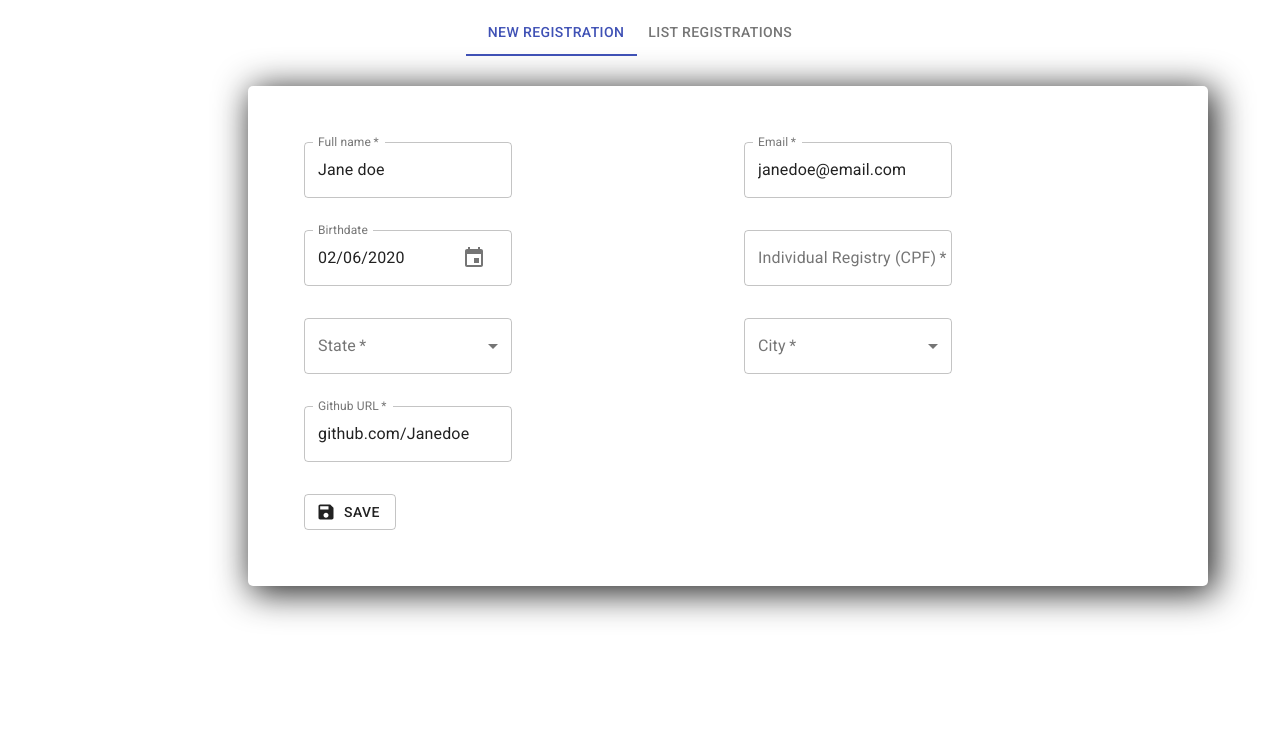
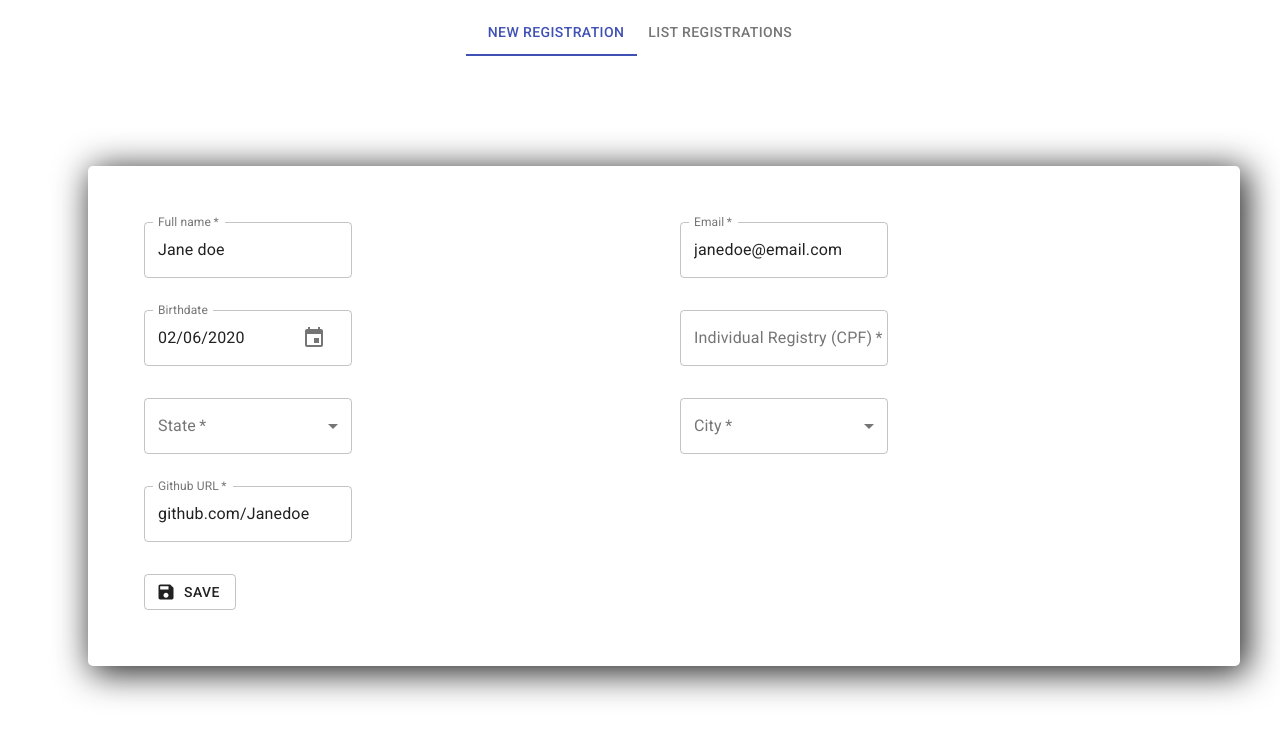
Before and after one commit to kseikyo/internship-challenge, a React (Create React App) app in the folder frontend/: page / in a window 1280 px wide. Shown: the top 738 px of the page. Built offline with nearby package versions, Linux system fonts and the light colour scheme.

Commit message:
Update package-lock.json, package.json, and App.js
Changed styling

```diff
--- a/frontend/package.json
+++ b/frontend/package.json
@@ -5,6 +5,7 @@
   "dependencies": {
     "@date-io/date-fns": "^1.3.13",
     "@material-ui/core": "^4.9.1",
+    "@material-ui/icons": "^4.9.1",
     "@material-ui/pickers": "^3.2.10",
     "@testing-library/jest-dom": "^4.2.4",
     "@testing-library/react": "^9.4.0",
--- a/frontend/src/App.js
+++ b/frontend/src/App.js
@@ -5,19 +5,18 @@ import Tab from './components/Tab';
 
 function App() {
   const form_style = {
-    display: 'flex',
     boxShadow: '5px 5px 35px 2px #212121',
     padding: '3.5rem',
-    borderRadius: '5px'
+    borderRadius: '5px',
     //#98989fff
   }
 
   const container_style = {
     display: 'flex',
-    width: '75vw',
+    width: '90vw',
     height: '50vh',
-    padding: '5rem',
-    marginLeft: '10rem',
+    marginTop: '10em',
+    marginLeft: '5em',
     placeContent: 'center',
     alignItems: 'center'
   }
@@ -31,7 +30,7 @@ function App() {
     <>
       <Tab value={page} handleChange={handleChange}/>
       <div style={container_style}>
-        <Container style={form_style} fixed>
+        <Container style={form_style} maxWidth="lg" >
           {!page ?
             <Form />
             : null
```
Also changed, not shown: 1 other file (tests, documents, lock files or other folders).
